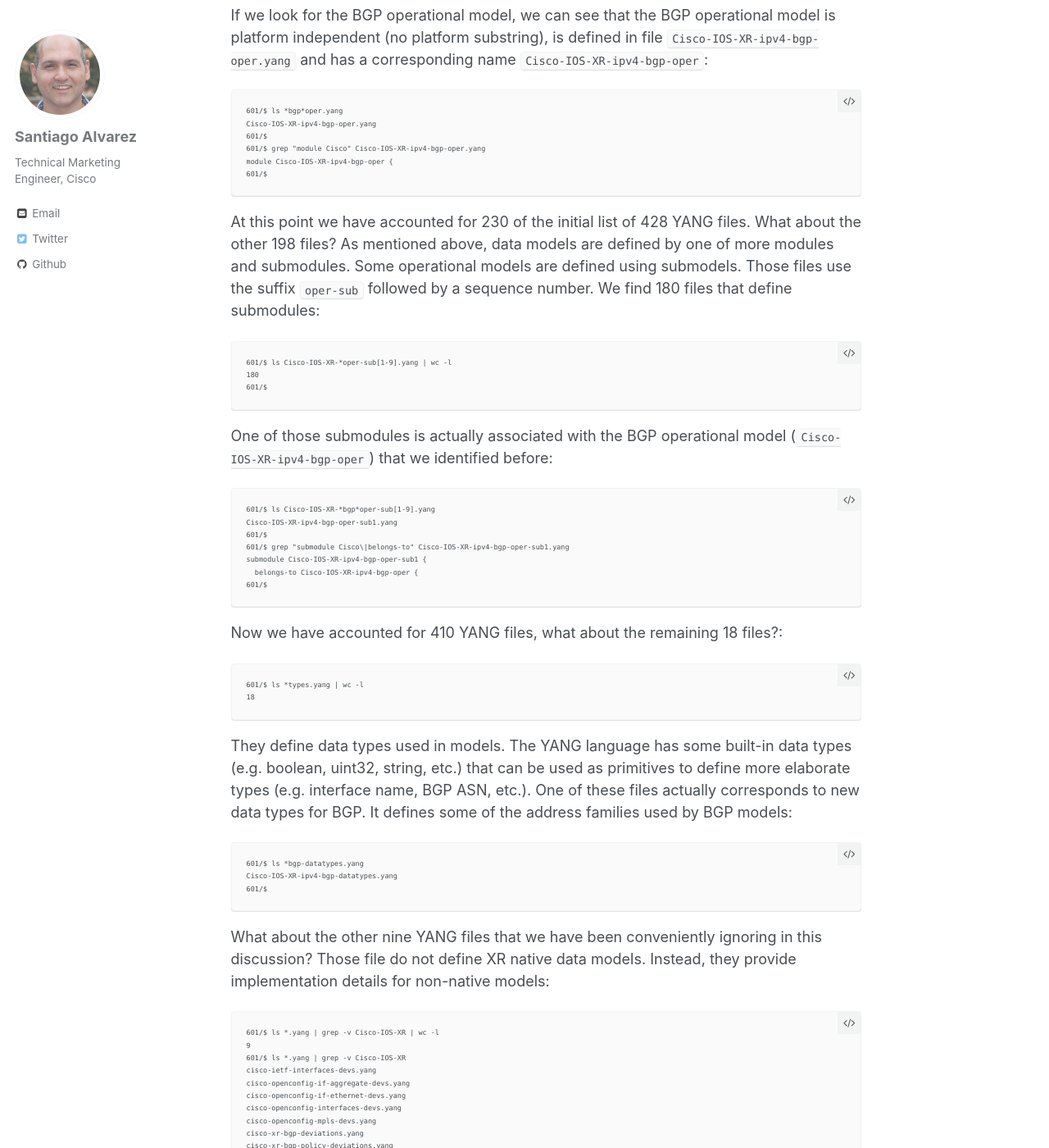
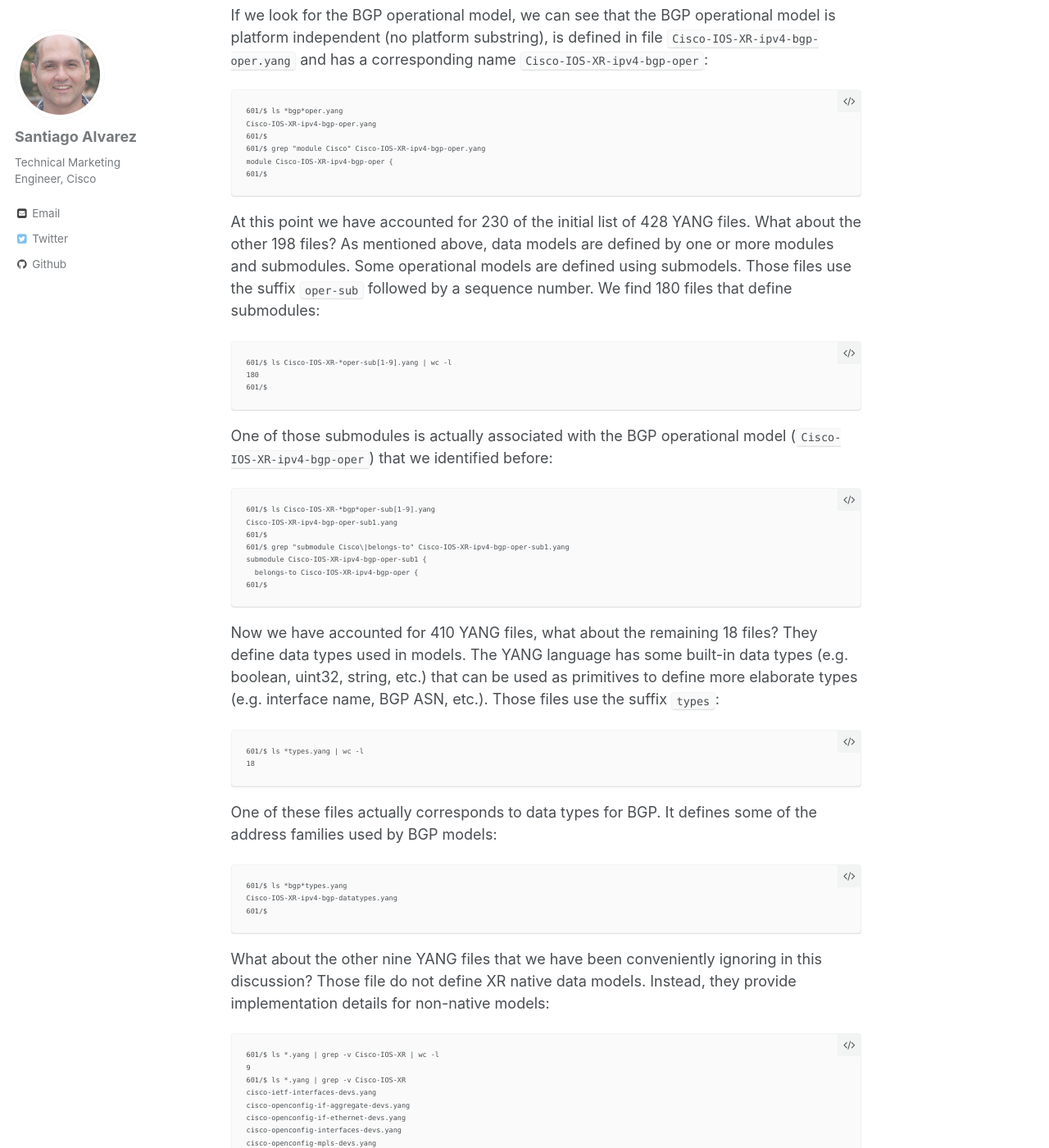
Before and after one commit to xrdocs/programmability, a Jekyll site: the page built from _tutorials/2016-09-15-xr-data-model-overview.md, in a window 1280 px wide and 1400 px high, scrolled down 2298 px. Shown: the whole window at 82% size. Built offline with Jekyll 4.4.1, drawn with Linux system fonts in a browser that asks for light colours; comment, search, counter and statistics services are not loaded.

Commit message:
Add minor edits to data model tutorial

````diff
--- a/_tutorials/2016-09-15-xr-data-model-overview.md
+++ b/_tutorials/2016-09-15-xr-data-model-overview.md
@@ -94,7 +94,7 @@ module Cisco-IOS-XR-ipv4-bgp-oper {
 601/$
 ```
 
-At this point we have accounted for 230 of the initial list of 428 YANG files.  What about the other 198 files?  As mentioned above, data models are defined by one of more modules and submodules. Some operational models are defined using submodels.  Those files use the suffix `oper-sub` followed by a sequence number.  We find 180 files that define submodules:
+At this point we have accounted for 230 of the initial list of 428 YANG files.  What about the other 198 files?  As mentioned above, data models are defined by one or more modules and submodules. Some operational models are defined using submodels.  Those files use the suffix `oper-sub` followed by a sequence number.  We find 180 files that define submodules:
 
 ```
 601/$ ls Cisco-IOS-XR-*oper-sub[1-9].yang | wc -l
@@ -114,17 +114,17 @@ submodule Cisco-IOS-XR-ipv4-bgp-oper-sub1 {
 601/$
 ```
 
-Now we have accounted for 410 YANG files,  what about the remaining 18 files?:
+Now we have accounted for 410 YANG files,  what about the remaining 18 files?  They define data types used in models.  The YANG language has some built-in data types (e.g. boolean, uint32, string, etc.) that can be used as primitives to define more elaborate types (e.g. interface name, BGP ASN, etc.). Those files use the suffix `types`:
 
 ```
 601/$ ls *types.yang | wc -l
 18
 ```
 
-They define data types used in models.  The YANG language has some built-in data types (e.g. boolean, uint32, string, etc.) that can be used as primitives to define more elaborate types (e.g. interface name, BGP ASN, etc.). One of these files actually corresponds to new data types for BGP.  It defines some of the address families used by BGP models:
+One of these files actually corresponds to data types for BGP.  It defines some of the address families used by BGP models:
 
 ```
-601/$ ls *bgp-datatypes.yang
+601/$ ls *bgp*types.yang
 Cisco-IOS-XR-ipv4-bgp-datatypes.yang
 601/$
 ```
````
